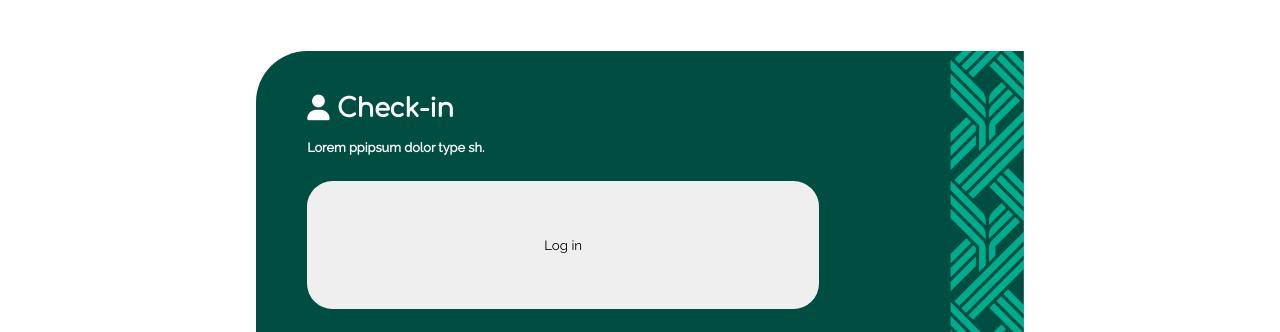
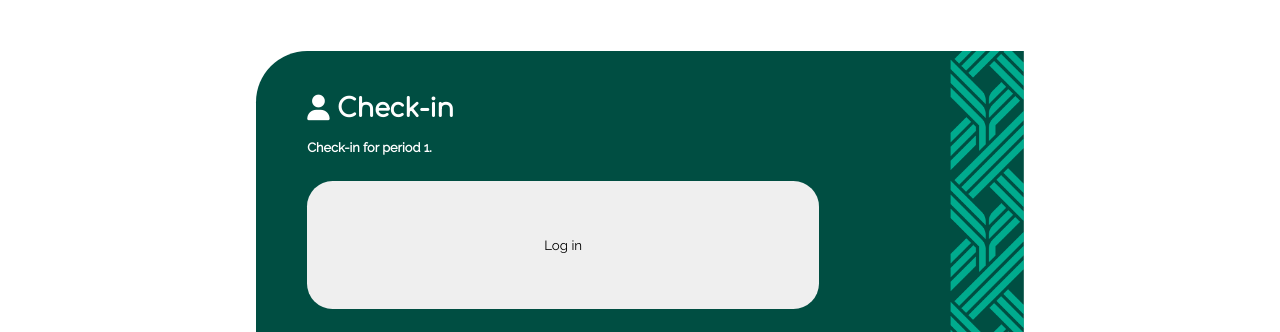
Before and after one commit to LensonBee/StudyChecker, a Flask app: page /check-in in a window 1280 px wide. Shown: the part 73-405 px from the top of the page. Run offline with Flask 3, Linux system fonts and the light colour scheme.

Commit message:
check-in button and placeholder students

```diff
--- a/Flask/routes.py
+++ b/Flask/routes.py
@@ -1,5 +1,6 @@
 from flask import Flask, render_template, abort, session, request, flash
 import sqlite3
+import subprocess
 from flask_sqlalchemy import SQLAlchemy
 from sqlalchemy.orm import DeclarativeBase, Mapped, mapped_column, relationship
 from sqlalchemy import String, Integer, ForeignKey, select, Table, Column, Select, update, values
@@ -22,6 +23,7 @@ class Students(Base):
     code : Mapped[str] = mapped_column(String())
     name : Mapped[str] = mapped_column(String())
     password : Mapped[str] = mapped_column(String())
+    check : Mapped[int] = mapped_column(Integer())
 
 
 class Admins(Base):
@@ -52,9 +54,6 @@ def teacher_login():
     if "teacher" not in session:  # instantiate session
         session["teacher"] = False
 
-    if "fail" not in session:
-        session["fail"] = False
-
     if session.get("teacher"):
         return app.redirect("/")
 
@@ -72,7 +71,7 @@ def teacherloginregister():
         return app.redirect("/teacher-login")
 
     if check_password_hash(user.password, password):
-        session["teacher"] = True
+        session["teacher"] = user.code
         return app.redirect("/")
     else:
         flash("Incorrect password.")
@@ -83,9 +82,6 @@ def teacherloginregister():
 def student_login():
     if "student" not in session:  # instantiate session
         session["student"] = False
-
-    if "fail" not in session:
-        session["fail"] = False
 
     if session.get("student"):
         return app.redirect("/")
@@ -104,7 +100,7 @@ def studentloginregister():
         return app.redirect("/student-login")
 
     if check_password_hash(user.password, password):
-        session["student"] = True
+        session["student"] = user.code
         return app.redirect("/")
     else:
         flash("Incorrect password.")
@@ -123,5 +119,21 @@ def check_in():
     return render_template("check-in.html", title="Check-in")
 
 
+@app.route("/check-register", methods=["GET", "POST"])
+def checkinregister():
+    wifi = subprocess.check_output(['netsh', 'WLAN', 'show', 'interfaces'])
+    data = wifi.decode('utf-8')
+
+    # Extract WiFi network name (SSID)
+    for line in data.split('\n'):
+        if 'SSID' in line:
+            network_name = line.split(':')[1].strip()
+            print(f"Connected to WiFi: {network_name}")
+            break
+
+    db.session().execute(update(Students).where(Students.code == session["student"]).values(check=1))
+    return app.redirect("/check-in")
+
+
 if __name__ == "__main__":
     app.run(debug=True)
--- a/Flask/templates/check-in.html
+++ b/Flask/templates/check-in.html
@@ -3,9 +3,17 @@
 {% block content %}
 <div class="login">
     <h1><i class="fa-solid fa-user"></i> Check-in</h1>
-    <h2>Lorem ppipsum dolor type sh.</h2>
+    {% with messages = get_flashed_messages() %}
+        {% if messages %}
+                {% for message in messages %}
+                    <h3>*{{ message }}</h3>
+                {% endfor %}
+        {% else %}
+            <h2>Check-in for period 1.</h2>
+        {% endif %}
+    {% endwith %}
 
-    <form action="/check-in" method="post">
+    <form action="/check-registers" method="post">
         <input type="submit" value="Log in" class="checkin-submit">
     </form>
 
```
Also changed, not shown: instance/study.db.
